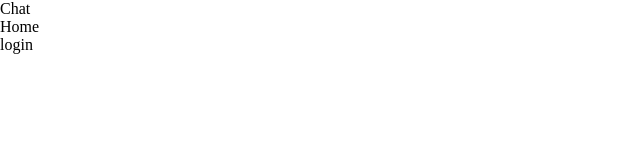
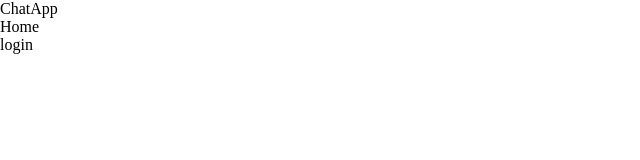
Before and after one commit to Eljily-Mohamed/chatsocket.io, a JavaScript app: page / in a window 1280 px wide. Shown: the top 160 px of the page, without its empty margins (0-640 px from the left). Built offline with nearby package versions, Linux system fonts and the light colour scheme; the HTML template or start-up script is replaced by a standard one.

Commit message:
get update

```diff
--- a/src/Composants/navbar.js
+++ b/src/Composants/navbar.js
@@ -6,7 +6,7 @@ const  Nvbar =  () => {
       return (
          <nav className="nav-div">
             <div className="logo-div">
-               <p>Chat<span><img stc = {loveIcon}/></span></p>
+               <p>Chat<span><img stc = {loveIcon}/></span>App</p>
             </div>
             <div className="links-div">
                <ul>
```
